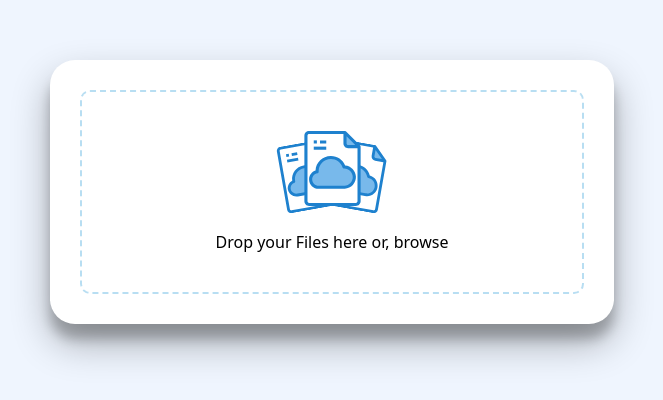
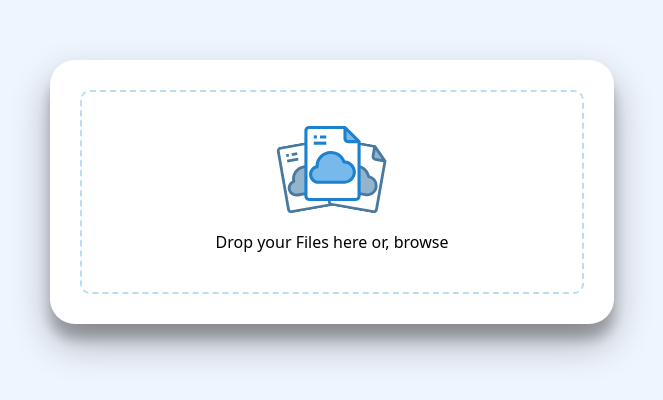
Before and after one commit to sharpsailor/Share-Up, a plain HTML site: page index.html in a window 1280 px wide. Shown: the part 208-608 px from the top of the page, without its empty margins (308-971 px from the left). Drawn offline with Linux system fonts and the light colour scheme.

Commit message:
animate image icon

```diff
--- a/index.html
+++ b/index.html
@@ -9,7 +9,7 @@
   </head>
   <body>
     <section class="upload-container">
-      <div class="drop-zone">
+      <div class="drop-zone dragged">
         <div class="icon-container">
           <img class="center" src="file.svg" alt="file-Icon" draggable="false"/>
           <img class="left" src="file.svg" alt="file-Icon" draggable="false" />
--- a/style.css
+++ b/style.css
@@ -39,19 +39,25 @@ body,
   width: 75px;
   position: absolute;
   transform-origin: bottom;
+  transition: transform 250ms ease-in-out;
 }
 .icon-container .center {
   z-index: 2;
 }
 .icon-container .right,
 .icon-container .left {
+  filter: grayscale(0.5);
+  transform: scale(0.9);
+}
+.dragged .icon-container .right {
+  transform: rotate(10deg) translateX(20px) scale(0.9);
+  transform-origin: bottom;
 
 }
-.icon-container .right {
-  transform: rotate(10deg) translateX(20px) scale(0.9);
-  transform-origin: bottom;
-}
-.icon-container .left {
+.dragged .icon-container .left {
   transform: rotate(-10deg) translateX(-20px) scale(0.9);
   transform-origin: bottom;
 }
+.dragged .icon-container .center{
+    transform: translateY(-5px);
+}
```
